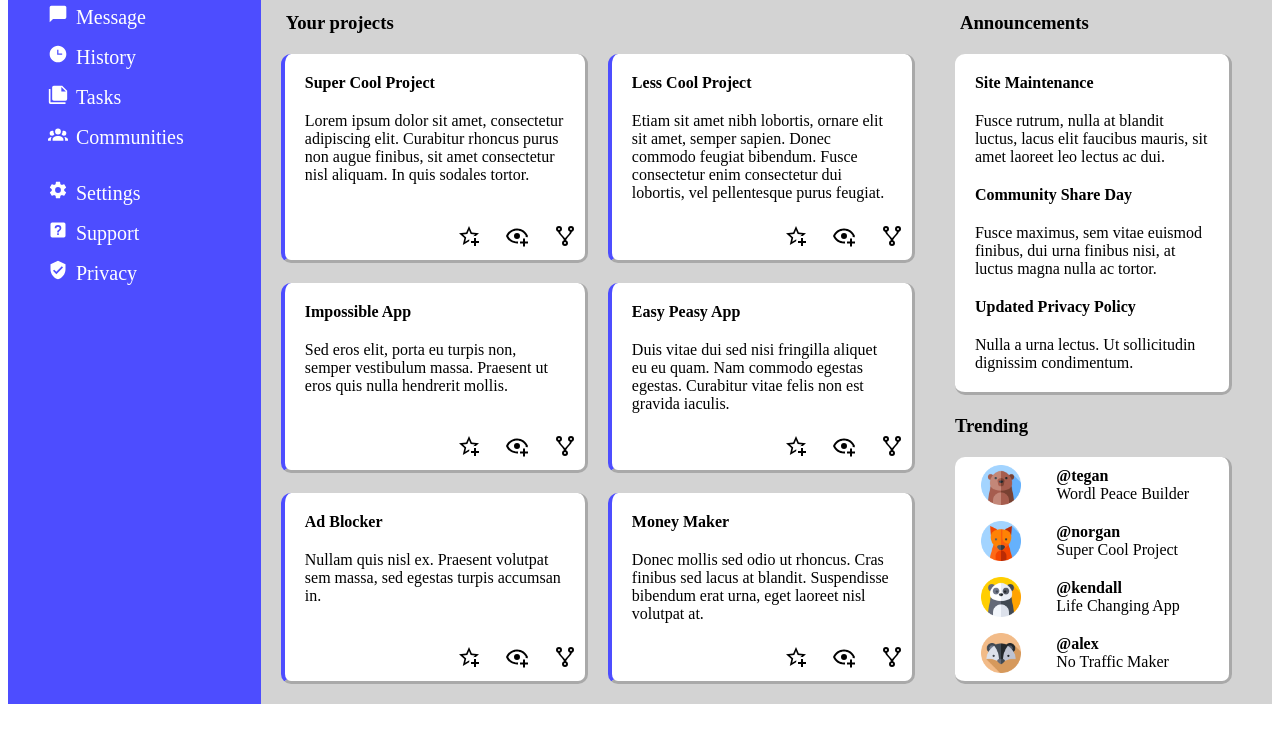
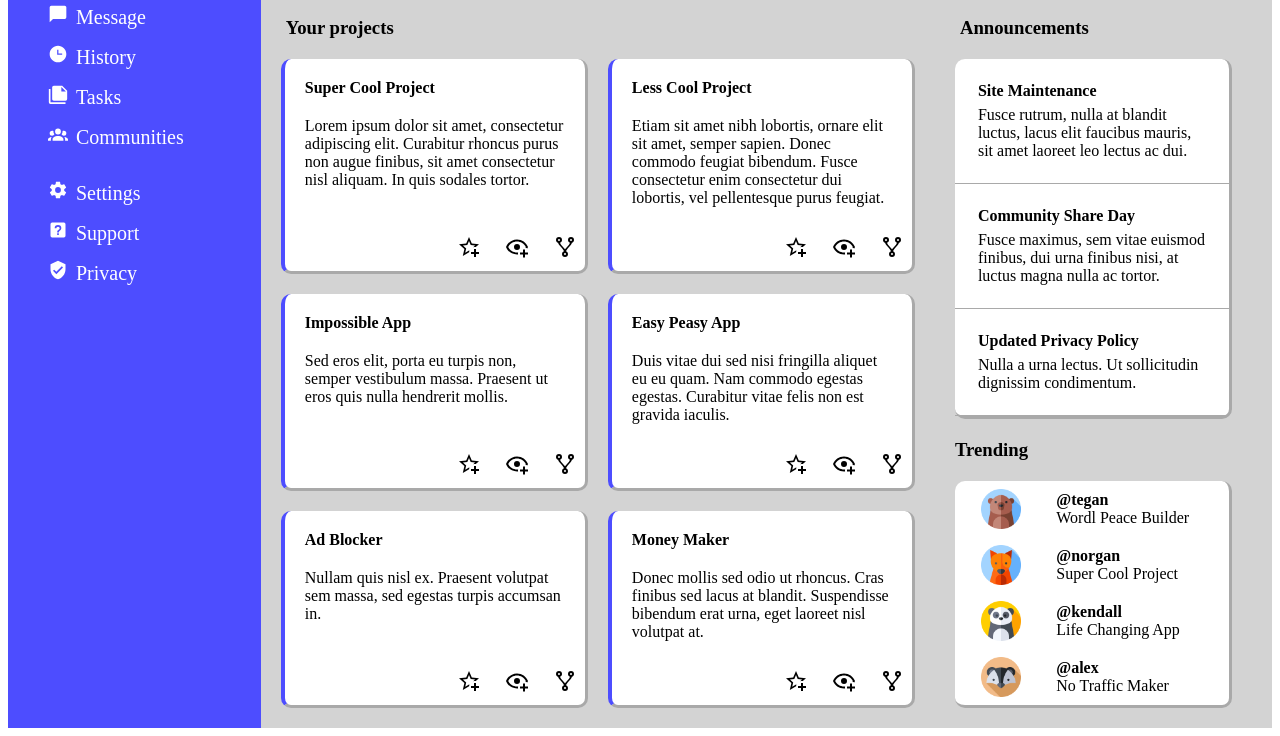
Before and after one commit to Skraevern/admin-dashboard, a plain HTML site: page index.html in a window 1280 px wide. Shown: the part 194-930 px from the top of the page. Before the commit the page ends 906 px from the top, so only its background shows below. Drawn offline with Linux system fonts and the light colour scheme.

Commit message:
Added border lines to annauncment container

```diff
--- a/index.html
+++ b/index.html
@@ -173,18 +173,26 @@
           </div>
           <div class="sidebar-right">
             <div class="announcements-container">
+              <div class="annauncement-item">
                 <p><strong>Site Maintenance</strong></p>
                 <p>
                   Fusce rutrum, nulla at blandit luctus, lacus elit faucibus
                   mauris, sit amet laoreet leo lectus ac dui.
                 </p>
+              </div>
+              <div class="annauncement-item">
                 <p><strong>Community Share Day</strong></p>
                 <p>
-                Fusce maximus, sem vitae euismod finibus, dui urna finibus nisi,
-                at luctus magna nulla ac tortor.
+                  Fusce maximus, sem vitae euismod finibus, dui urna finibus
+                  nisi, at luctus magna nulla ac tortor.
                 </p>
+              </div>
+              <div class="annauncement-item">
                 <p><strong>Updated Privacy Policy</strong></p>
-              <p>Nulla a urna lectus. Ut sollicitudin dignissim condimentum.</p>
+                <p>
+                  Nulla a urna lectus. Ut sollicitudin dignissim condimentum.
+                </p>
+              </div>
             </div>
             <h3>Trending</h3>
             <div class="trending-container">
--- a/style.css
+++ b/style.css
@@ -171,8 +171,13 @@ input {
 .sidebar-right > h3 {
   margin: 0px;
 }
-.announcements-container > p {
-  margin: 20px;
+.annauncement-item {
+  padding: 20px;
+  border-bottom: 1px solid darkgray;
+}
+.annauncement-item > p {
+  margin: 0;
+  padding: 3px;
 }
 .trending-container {
   display: grid;
```
Lines whose indentation alone changed are shown as unchanged.
